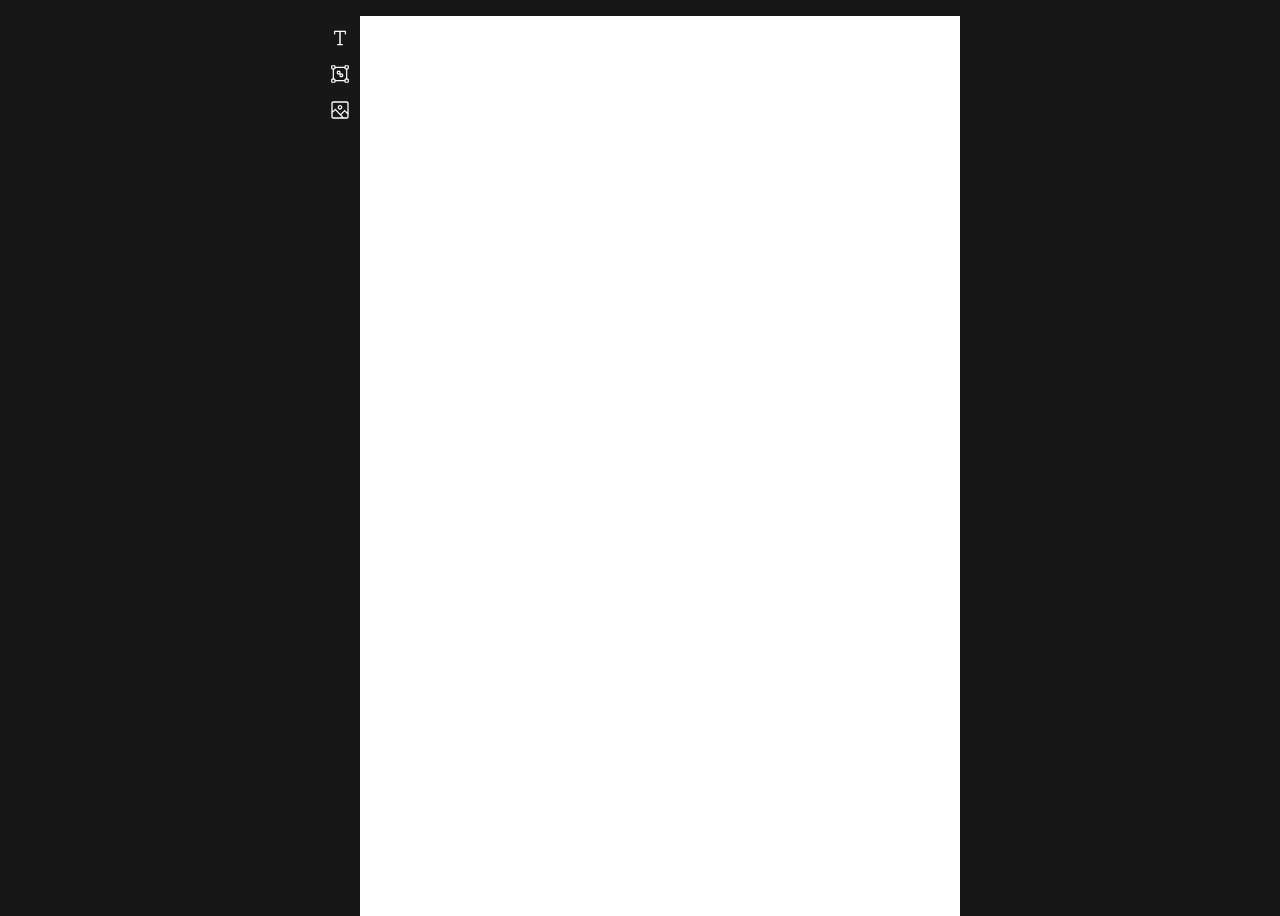
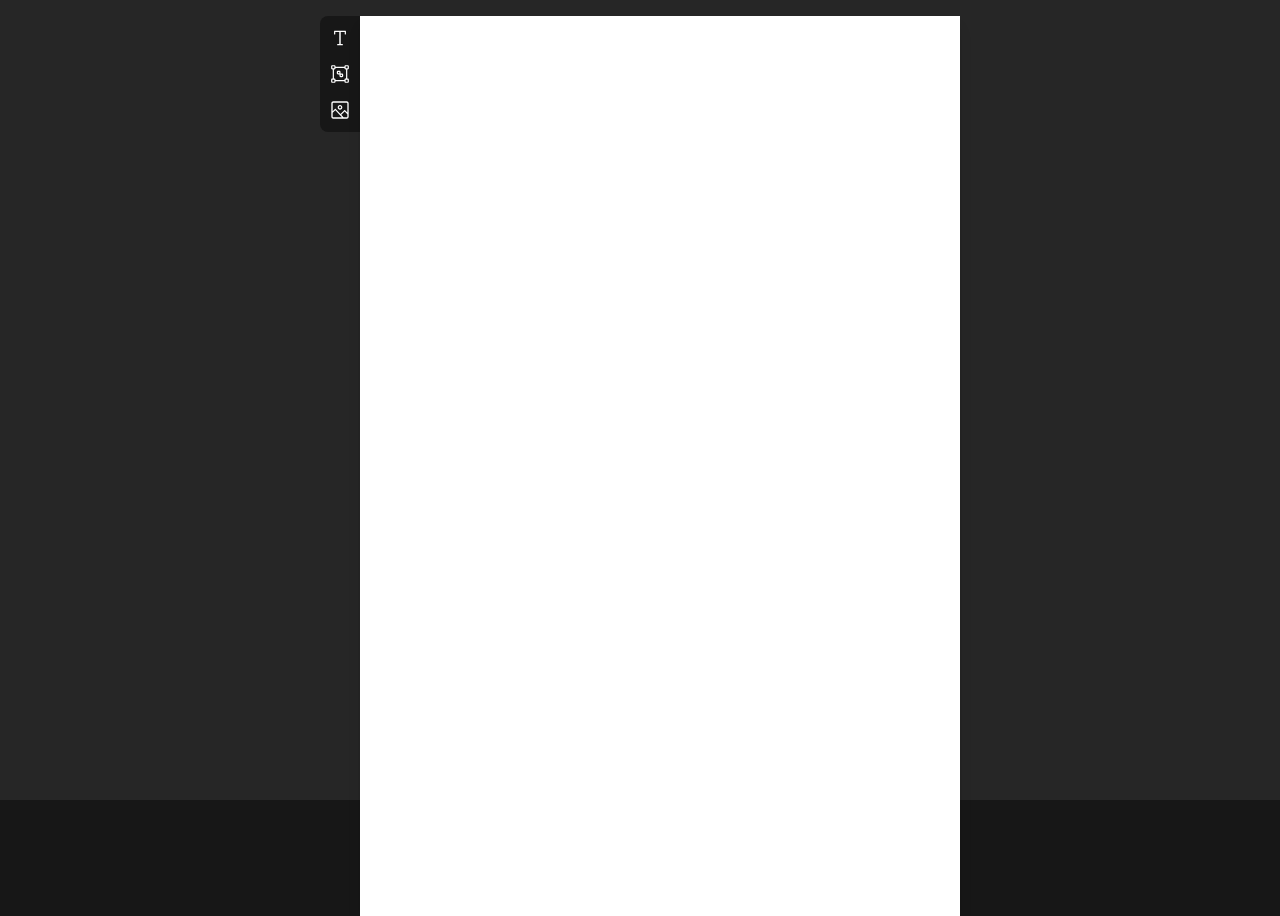
Before and after one commit to cursedxp/printomate, a Next.js app: page / in a window 1280 px wide. Built offline with nearby package versions, Linux system fonts and the light colour scheme.

Commit message:
style(canvas.tsx): change background color from bg-neutral-900 to bg-neutral-800 for better contrast chore(masterTemplate.tsx): remove unused import of SizeIndicator to clean up the code chore(Editor.tsx): remove unused imports of ToolBar and SizeIndicator to improve code maintainability

```diff
--- a/app/components/canvas/canvas.tsx
+++ b/app/components/canvas/canvas.tsx
@@ -6,7 +6,7 @@
   return (
     <div className="flex-1">
       <div
-        className={`flex flex-col items-center bg-neutral-900 w-full h-full ${
+        className={`flex flex-col items-center bg-neutral-800 w-full h-full ${
           selectedBlock === "TextBlock"
             ? "cursor-text"
             : selectedBlock === "ShapeBlock"
--- a/app/components/master-template/masterTemplate.tsx
+++ b/app/components/master-template/masterTemplate.tsx
@@ -1,6 +1,5 @@
 import ToolBar from "../toolbar/toolBar";
 import Frame from "./frame";
-import SizeIndicator from "./sizeIndicator";
 
 interface MasterTemplateProps {
   width: number;
--- a/app/components/poster-editor/Editor.tsx
+++ b/app/components/poster-editor/Editor.tsx
@@ -2,9 +2,7 @@
 import { useState, useEffect } from "react";
 import { ImageBlock, ShapeBlock, TextBlock } from "@/app/types/poster";
 import MasterTemplate from "../master-template/masterTemplate";
-import ToolBar from "../toolbar/toolBar";
 import Canvas from "../canvas/canvas";
-import SizeIndicator from "../master-template/sizeIndicator";
 
 interface EditorProps {
   onSave?: (blocks: (TextBlock | ShapeBlock | ImageBlock)[]) => void;
```
